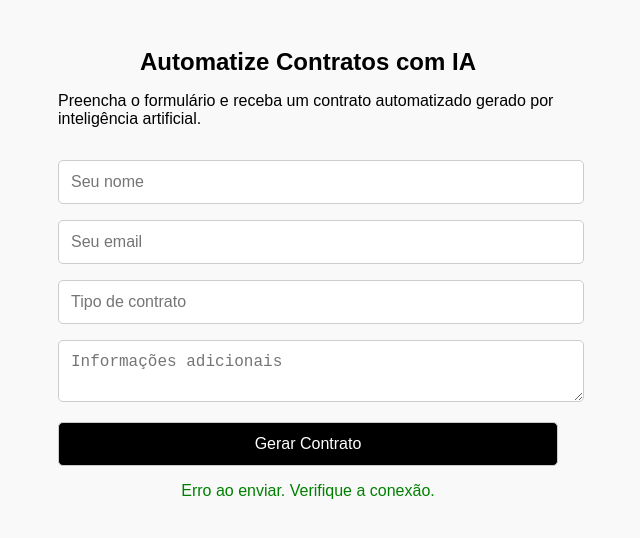
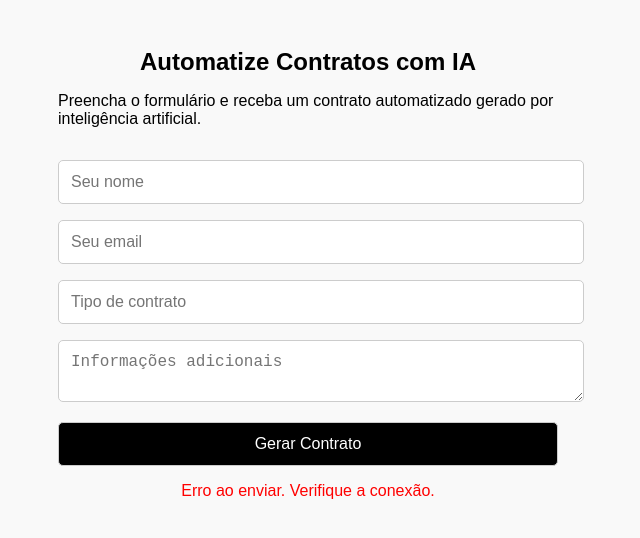
Before and after one commit to RangelLobo/Contratos-landing, a plain HTML site: page index.html in a window 1280 px wide. Both pictures are taken after a click on the button "Gerar Contrato". Shown: the whole page, without its empty margins (332-972 px from the left). Drawn offline with Linux system fonts and the light colour scheme; no server answers.

Commit message:
Update index ,777.html

```diff
--- a/index.html
+++ b/index.html
@@ -61,7 +61,7 @@
       formData.append("mensagem", mensagem);
 
       try {
-        const r = await fetch("https://script.google.com/macros/s/AKfycbyIVDzxtXOjBFbvnH4rZLCoZ9gxzX4MuCx9ZAHB09DEOye3b9tbD6Misz9PBJSXxwFcXg/exec", {
+        const r = await fetch("https://script.google.com/macros/s/AKfycbyq6m3UL-fBXj1ENpFE3TPn5w7hDQmsq0dVIrA2RwTPJCD9A_6GCU1p72qNzO0y6j-lRQ/exec", {
           method: "POST",
           body: formData
         });
@@ -69,6 +69,7 @@
         const texto = await r.text();
         resposta.innerText = texto;
       } catch (e) {
+        resposta.style.color = "red";
         resposta.innerText = "Erro ao enviar. Verifique a conexão.";
       }
     }
```
